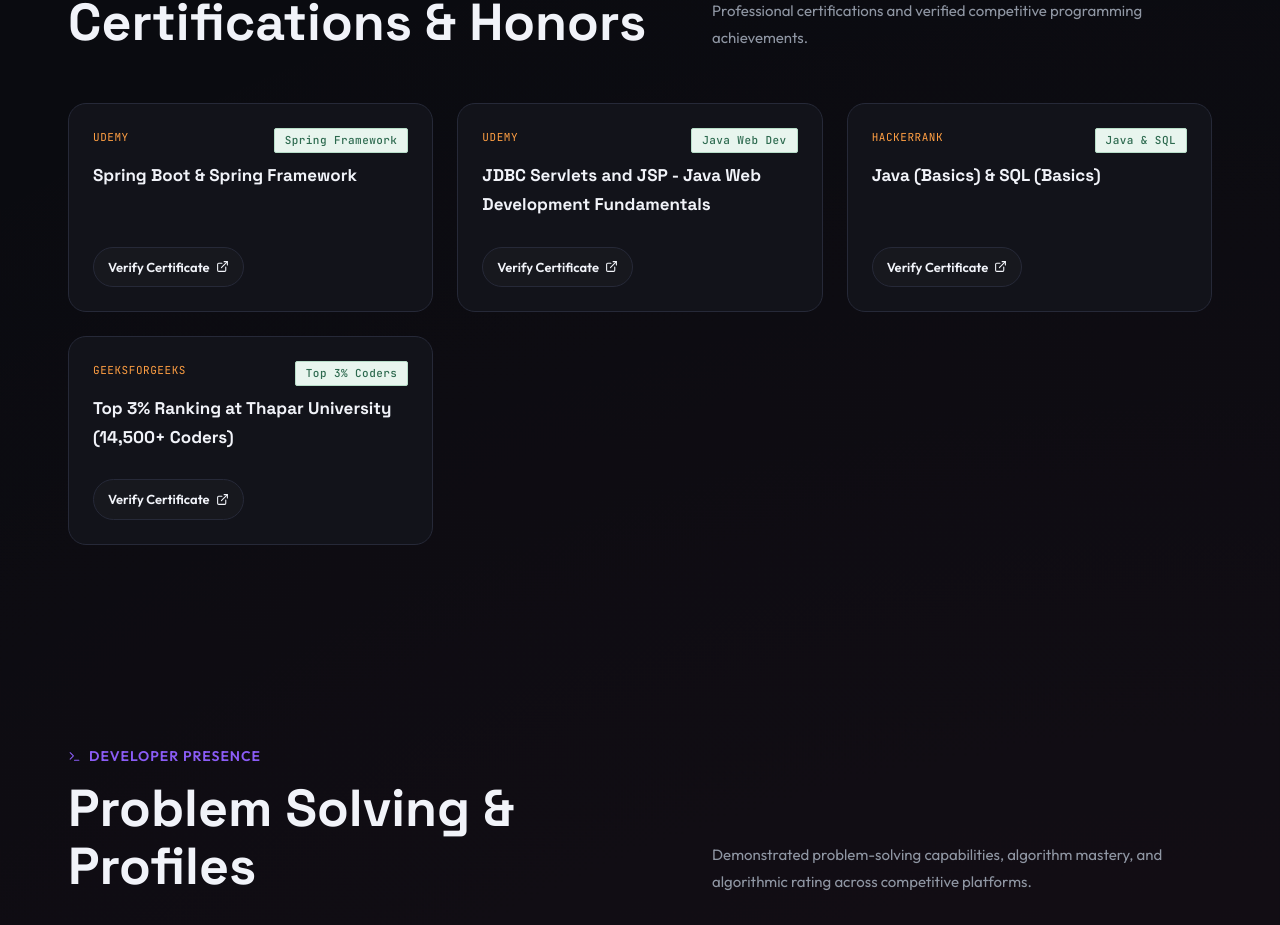
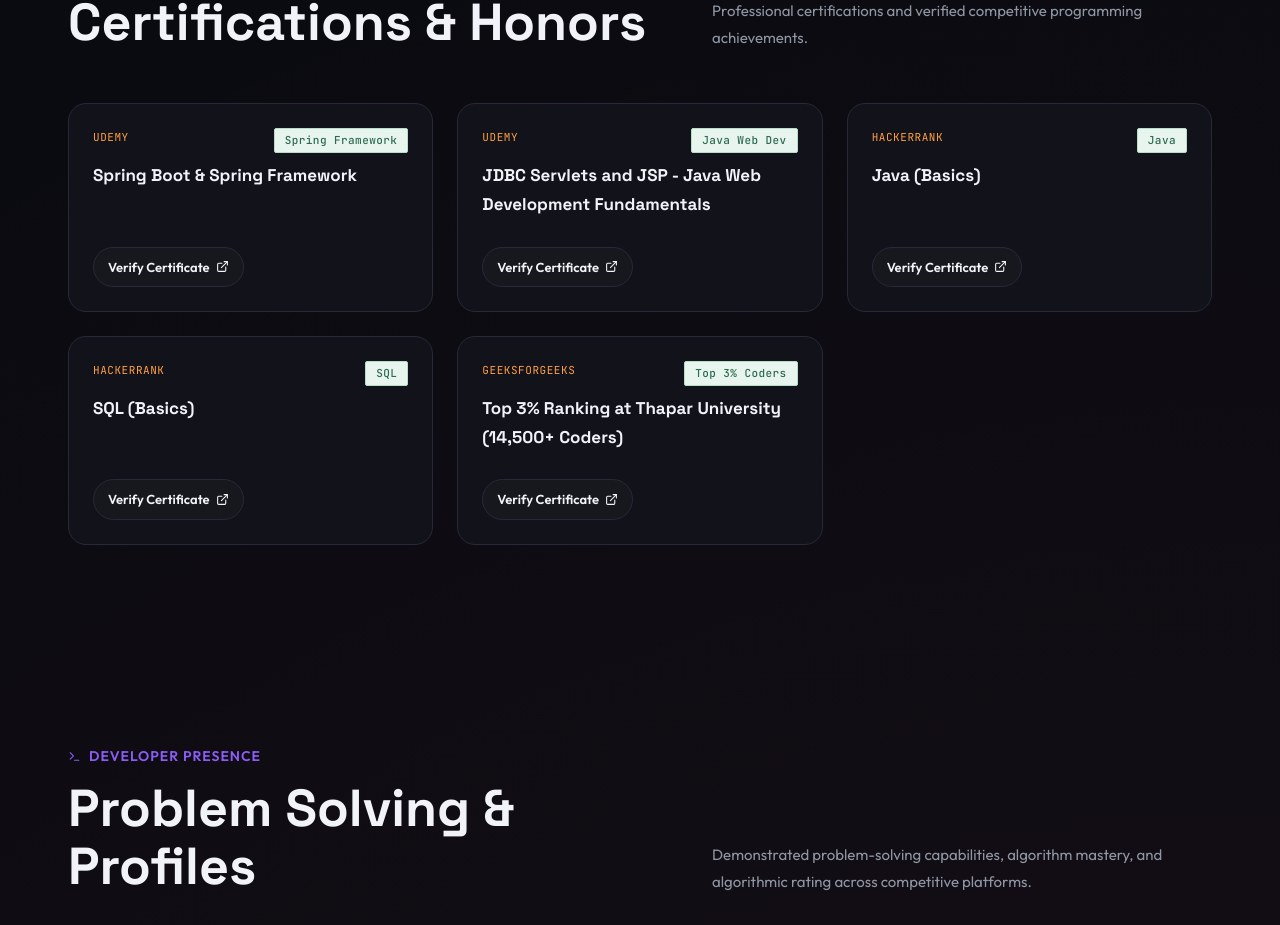
Before and after one commit to hnpsbindra-singh/Portfolio, a React (Vite) app in the folder New folder/: page / in a window 1280 px wide. Shown: the part 5000-5925 px from the top of the page. Built offline with nearby package versions, Linux system fonts and the light colour scheme.

Commit message:
Refactor certification titles and tags

```diff
--- a/New folder/src/App.jsx
+++ b/New folder/src/App.jsx
@@ -291,10 +291,16 @@
     tag: "Java Web Dev",
   },
   {
-    title: "Java (Basics) & SQL (Basics)",
+    title: "Java (Basics)",
     issuer: "HackerRank",
     link: "https://www.hackerrank.com/certificates/iframe/ff80ceb79780",
-    tag: "Java & SQL",
+    tag: "Java",
+  },
+  {
+    title: "SQL (Basics)",
+    issuer: "HackerRank",
+    link: "https://www.hackerrank.com/certificates/iframe/87f9d277f7e4",
+    tag: "SQL",
   },
   {
     title: "Top 3% Ranking at Thapar University (14,500+ Coders)",
@@ -302,6 +308,7 @@
     link: "https://www.geeksforgeeks.org/profile/nimar2q7c?tab=activity",
     tag: "Top 3% Coders",
   },
+
 ];
 
 const TAG_COLORS = {
```
